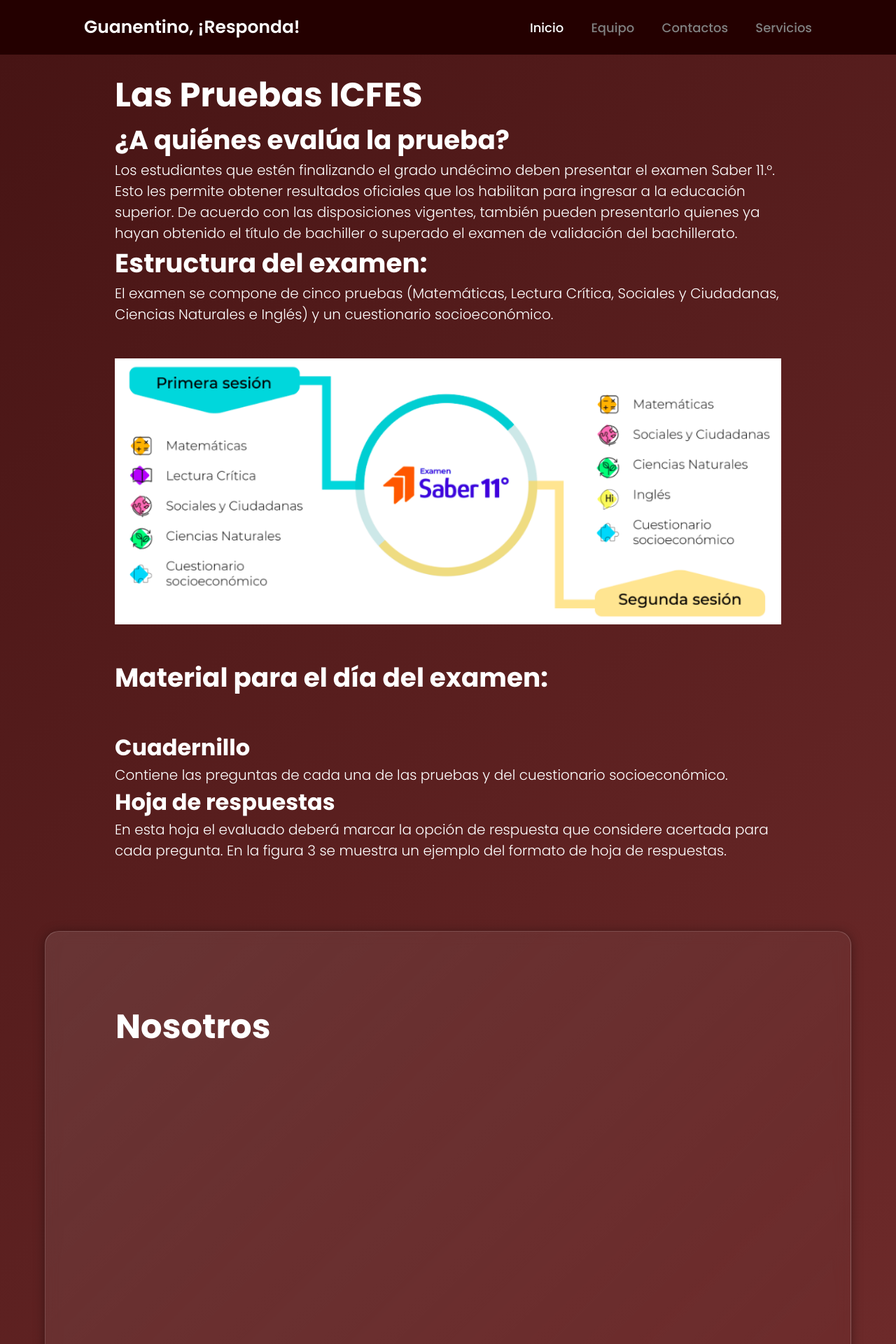
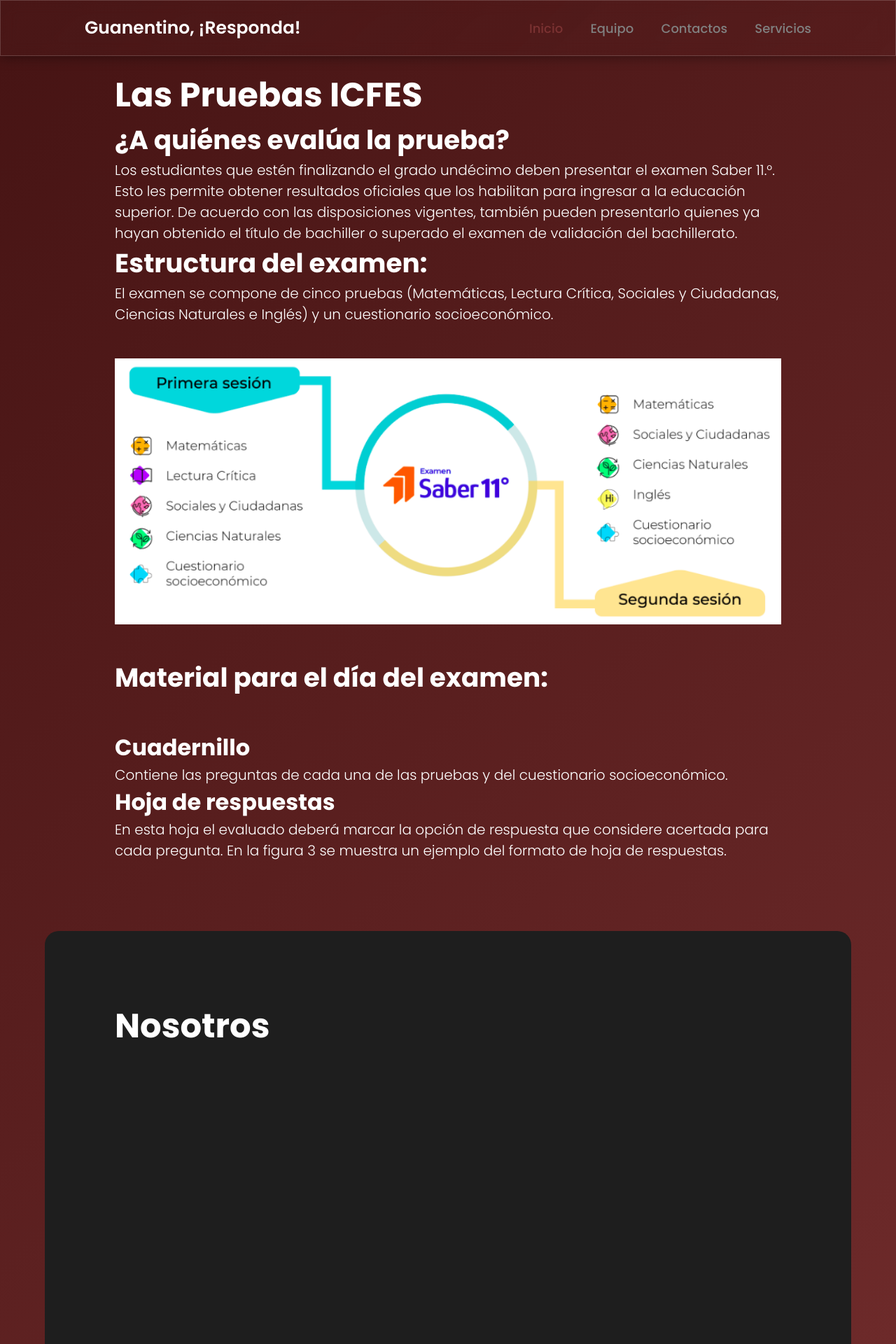
Before and after one commit to fsadriann/guanentino_responda, a PHP site: page / in a window 1280 px wide. Shown: the top 1920 px of the page at 70% size. Run offline with PHP 8.4, Linux system fonts and the light colour scheme.

Commit message:
se hicieron ligeros cambios de diseño

```diff
--- a/css/styles.css
+++ b/css/styles.css
@@ -14,7 +14,11 @@ header {
     left: 0;
     width: 100%;
     padding:  20px 120px;
-    background: #240000;
+    background: linear-gradient(135deg, rgba(104, 48, 48, 0.1), rgba(255,255,255,0));
+    backdrop-filter: blur(10px);
+    -webkit-backdrop-filter: blur(10px);
+    border: 1px solid rgba(255,255,255,0.18);
+    box-shadow: 0 2px 16px rgba(0, 0, 0, .37);
     display: flex;
     justify-content: space-between;
     align-items: center;
@@ -62,7 +66,7 @@ nav a {
 }
 
 nav a:hover, nav a.active{
-    color: #fff;
+    color: #7B3232;
 }
 
 .container {
@@ -87,12 +91,8 @@ section {
 }
 
 section:nth-child(odd){
-    background: linear-gradient(135deg, rgba(255,255,255,0.1), rgba(255,255,255,0));
-    backdrop-filter: blur(10px);
-    -webkit-backdrop-filter: blur(10px);
+    background:#1e1e1e;
     border-radius: 20px;
-    border: 1px solid rgba(255,255,255,0.18);
-    box-shadow: 0 2px 16px rgba(0, 0, 0, .37);
 }
 
 p{
```
